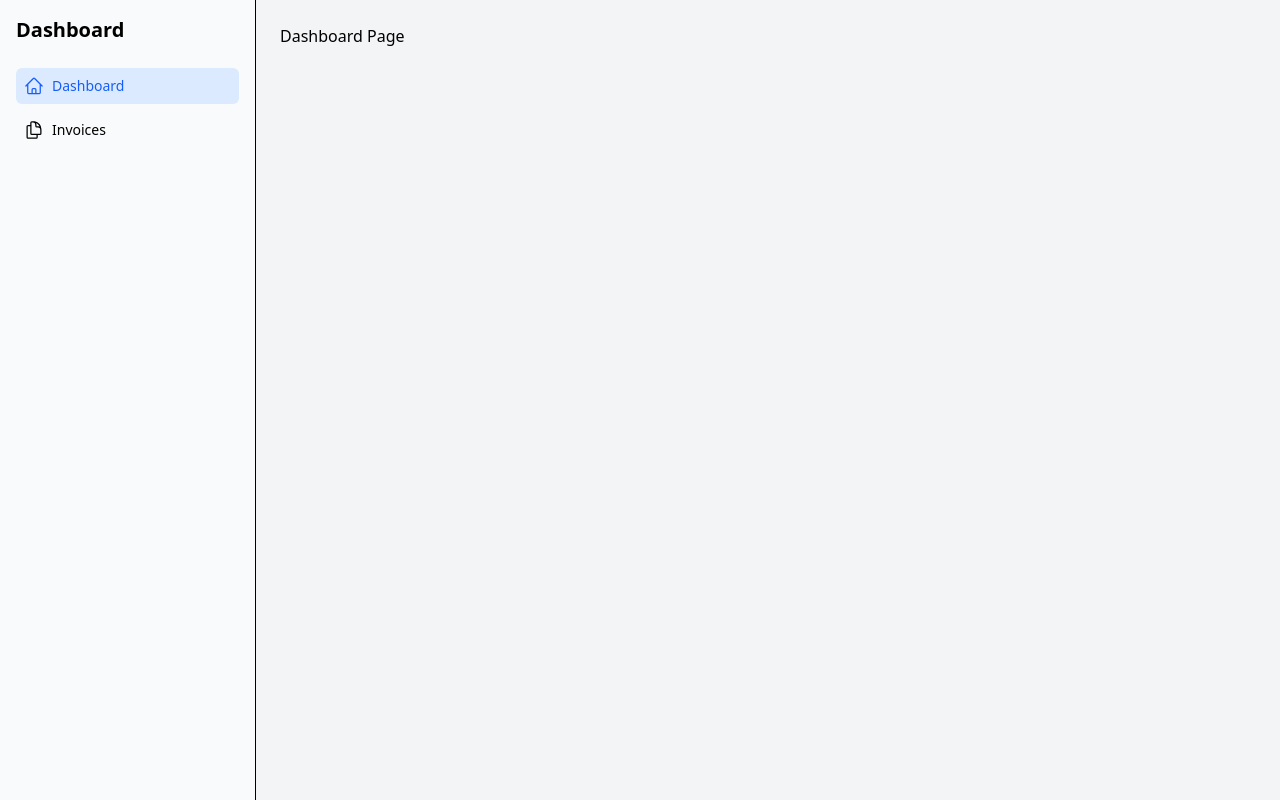
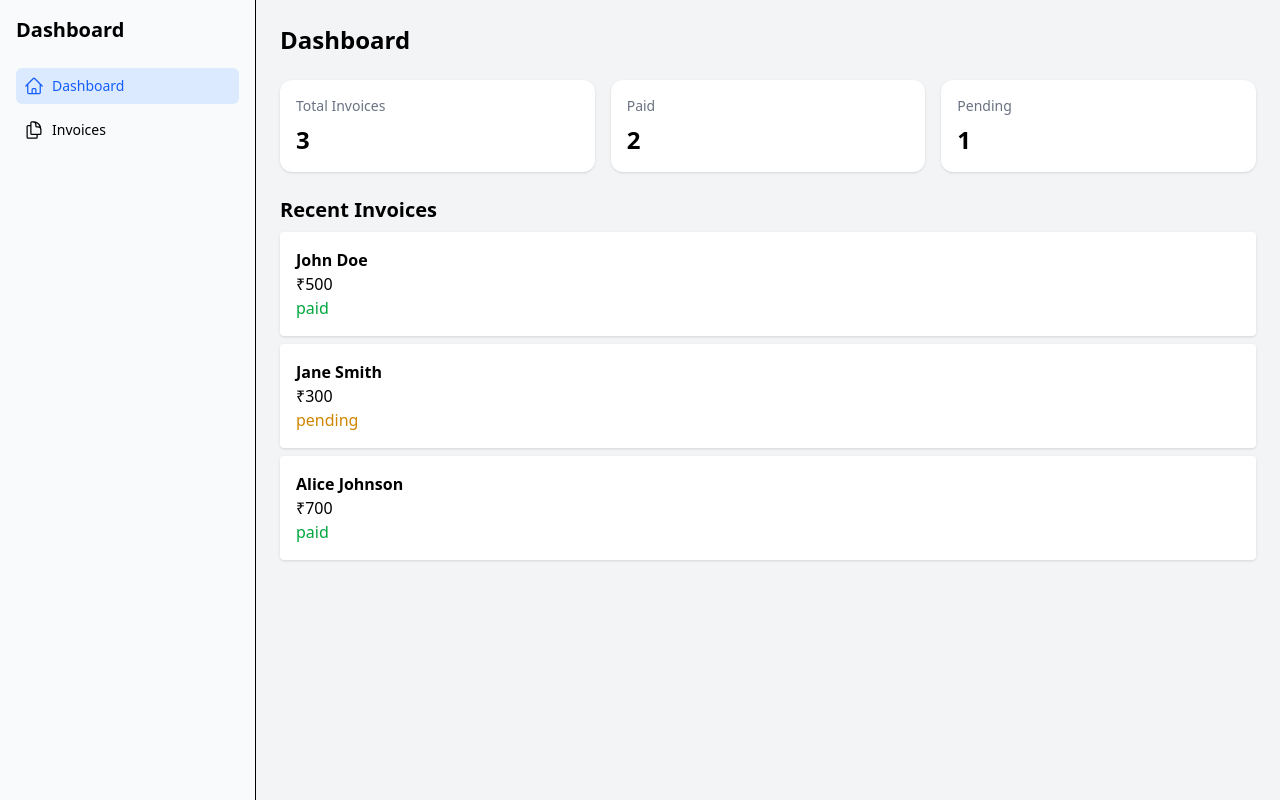
Before and after one commit to arkopash-ops/nextjs-dashboard, a Next.js app: page /dashboard in a window 1280 px wide. Built offline with nearby package versions, Linux system fonts and the light colour scheme.

Commit message:
simple fake data showing on dashboard

```diff
--- a/app/dashboard/page.tsx
+++ b/app/dashboard/page.tsx
@@ -1,3 +1,42 @@
-export default function Dashboard() {
-  return <h1>Dashboard Page</h1>;
+import { Suspense } from "react";
+import { fetchInvoices } from "@/app/lib/data";
+import CardsWrapper from "@/app/ui/dashboard/cards-wrapper";
+import { CardsSkeleton } from "@/app/ui/dashboard/skeletons";
+
+export default async function Page() {
+  const invoices = await fetchInvoices();
+
+  return (
+    <div className="space-y-6">
+      <h1 className="text-2xl font-bold">Dashboard</h1>
+
+      <Suspense fallback={<CardsSkeleton />}>
+        <CardsWrapper />
+      </Suspense>
+
+      <div>
+        <h2 className="text-xl font-semibold mb-2">Recent Invoices</h2>
+
+        <ul className="space-y-2">
+          {invoices.map((invoice) => (
+            <li key={invoice.id} className="p-4 bg-white rounded shadow">
+              <p>
+                <strong>{invoice.customer}</strong>
+              </p>
+              <p>₹{invoice.amount}</p>
+              <p
+                className={
+                  invoice.status === "paid"
+                    ? "text-green-600"
+                    : "text-yellow-600"
+                }
+              >
+                {invoice.status}
+              </p>
+            </li>
+          ))}
+        </ul>
+      </div>
+    </div>
+  );
 }
--- /dev/null
+++ b/app/lib/data.ts
@@ -0,0 +1,49 @@
+export type Invoice = {
+    id: string;
+    customer: string;
+    amount: number;
+    status: 'pending' | 'paid';
+};
+
+
+export const invoices: Invoice[] = [
+    {
+        id: '1',
+        customer: 'John Doe',
+        amount: 500,
+        status: 'paid',
+    },
+    {
+        id: '2',
+        customer: 'Jane Smith',
+        amount: 300,
+        status: 'pending',
+    },
+    {
+        id: '3',
+        customer: 'Alice Johnson',
+        amount: 700,
+        status: 'paid',
+    },
+];
+
+
+export async function fetchDashboardStats() {
+  const data = await fetchInvoices();
+
+  const totalInvoices = data.length;
+  const totalPaid = data.filter(i => i.status === 'paid').length;
+  const totalPending = data.filter(i => i.status === 'pending').length;
+
+  return {
+    totalInvoices,
+    totalPaid,
+    totalPending,
+  };
+}
+
+
+export async function fetchInvoices() {
+    await new Promise((resolve) => setTimeout(resolve, 500));
+    return invoices;
+}
--- /dev/null
+++ b/app/ui/dashboard/cards-wrapper.tsx
@@ -0,0 +1,14 @@
+import { fetchDashboardStats } from "@/app/lib/data";
+import Cards from "./cards";
+
+export default async function CardsWrapper() {
+  const stats = await fetchDashboardStats();
+
+  return (
+    <Cards
+      totalInvoices={stats.totalInvoices}
+      totalPaid={stats.totalPaid}
+      totalPending={stats.totalPending}
+    />
+  );
+}
--- /dev/null
+++ b/app/ui/dashboard/cards.tsx
@@ -0,0 +1,31 @@
+type CardProps = {
+  title: string;
+  value: string | number;
+};
+
+function Card({ title, value }: CardProps) {
+  return (
+    <div className="rounded-xl bg-white p-4 shadow">
+      <h3 className="text-sm text-gray-500">{title}</h3>
+      <p className="text-2xl font-bold mt-2">{value}</p>
+    </div>
+  );
+}
+
+export default function Cards({
+  totalInvoices,
+  totalPaid,
+  totalPending,
+}: {
+  totalInvoices: number;
+  totalPaid: number;
+  totalPending: number;
+}) {
+  return (
+    <div className="grid grid-cols-1 md:grid-cols-3 gap-4">
+      <Card title="Total Invoices" value={totalInvoices} />
+      <Card title="Paid" value={totalPaid} />
+      <Card title="Pending" value={totalPending} />
+    </div>
+  );
+}
--- /dev/null
+++ b/app/ui/dashboard/skeletons.tsx
@@ -0,0 +1,13 @@
+export function CardSkeleton() {
+  return <div className="rounded-xl bg-gray-200 p-4 animate-pulse h-24" />;
+}
+
+export function CardsSkeleton() {
+  return (
+    <div className="grid grid-cols-1 md:grid-cols-3 gap-4">
+      <CardSkeleton />
+      <CardSkeleton />
+      <CardSkeleton />
+    </div>
+  );
+}
--- a/package.json
+++ b/package.json
@@ -10,6 +10,7 @@
   },
   "dependencies": {
     "@heroicons/react": "^2.2.0",
+    "mongoose": "^9.3.3",
     "next": "16.2.1",
     "react": "19.2.4",
     "react-dom": "19.2.4"
```
Also changed, not shown: 1 other file (tests, documents, lock files or other folders).
